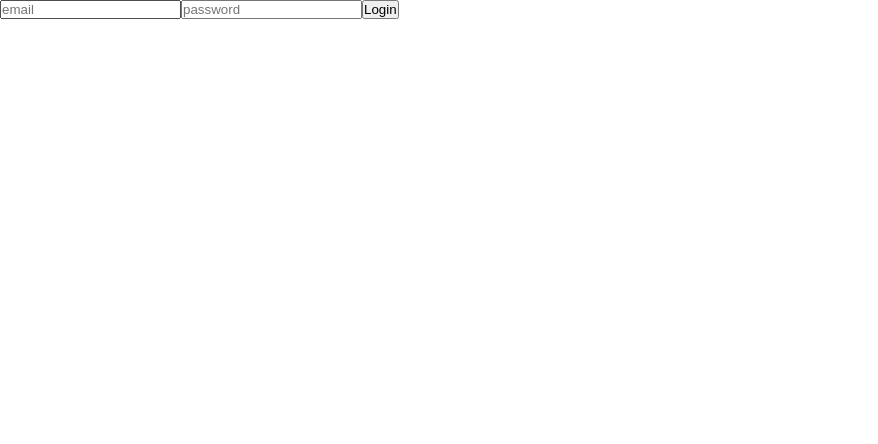
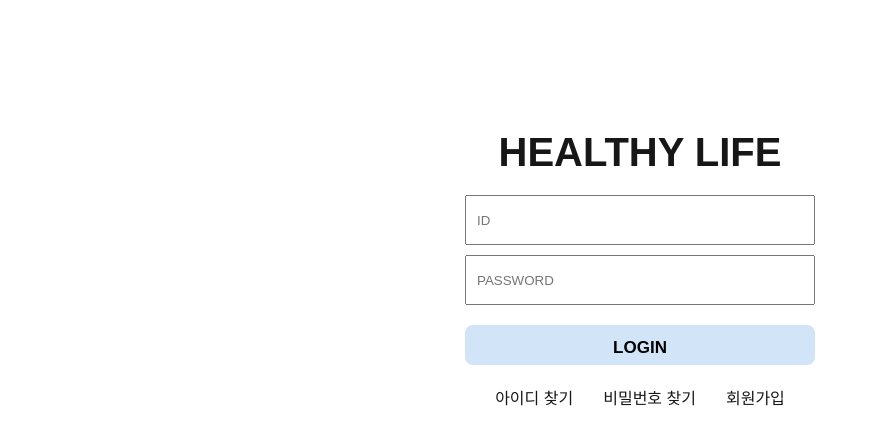
Before and after one commit to HealthyLife-project/healthylife-front, a Next.js app in the folder frontend/: page /login in a window 1280 px wide. Shown: the top 444 px of the page, without its empty margins (0-878 px from the left). Built offline with nearby package versions, Linux system fonts and the light colour scheme.

Commit message:
fix  : 로그인 화면 css 수정

```diff
--- a/frontend/src/features/Members/LoginPage/LoginForm.tsx
+++ b/frontend/src/features/Members/LoginPage/LoginForm.tsx
@@ -3,7 +3,9 @@ import { useState } from "react";
 import { useRouter } from "next/router";
 import axios from "axios";
 import Cookies from "js-cookie";
+import clsx from "clsx";
 
+//로그인 컴포넌트
 export default function LoginPage() {
   const [email, setEmail] = useState("");
   const [password, setPassword] = useState("");
@@ -33,20 +35,34 @@ export default function LoginPage() {
 
   return (
     <>
-      <LoginPageStyled>
-        <div className="login-page-container">
-          <div>
+      <LoginPageStyled className={clsx("main-wrap")}>
+        <div className="main-logo">HEALTHY LIFE</div>
+        <div className="login-form">
+          <div className="login-container">
+            <div className="login-inputs">
               <input
                 type="text"
-              placeholder="email"
+                placeholder="ID"
+                className="id-input"
                 onChange={(event) => setEmail(event.target.value)}
               />
+
               <input
                 type="text"
-              placeholder="password"
+                placeholder="PASSWORD"
+                className="password-input"
                 onChange={(event) => setPassword(event.target.value)}
               />
-            <button onClick={handleLogin}>Login</button>
+            </div>
+
+            <button className="login-btn" onClick={handleLogin}>
+              LOGIN
+            </button>
+          </div>
+          <div className="login-sub-container">
+            <div>아이디 찾기</div>
+            <div>비밀번호 찾기</div>
+            <div>회원가입</div>
           </div>
         </div>
       </LoginPageStyled>
--- a/frontend/src/features/Members/LoginPage/styled.tsx
+++ b/frontend/src/features/Members/LoginPage/styled.tsx
@@ -1,3 +1,67 @@
 import styled from "styled-components";
 
-export const LoginPageStyled = styled.div``;
+//로그인 페이지 css
+export const LoginPageStyled = styled.div`
+  &.main-wrap {
+    display: flex;
+    flex-direction: column;
+    max-width: 1280px;
+    width: 100%;
+    height: 100%;
+    margin: 0px auto;
+    align-items: center;
+    justify-content: center;
+
+    .main-logo {
+      font-size: 40px;
+      font-weight: bold;
+      cursor: pointer;
+      margin-top: 130px;
+      margin-bottom: 20px;
+    }
+    .login-container {
+      display: flex;
+      flex-direction: column;
+      justify-content: center;
+      align-items: center;
+
+      .login-inputs {
+        display: flex;
+        flex-direction: column;
+        gap: 10px;
+        margin-bottom: 20px;
+
+        .id-input,
+        .password-input {
+          width: 350px;
+          height: 50px;
+          padding: 10px;
+        }
+      }
+
+      .login-btn {
+        width: 100%;
+        height: 40px;
+        padding: 13px 20px;
+        border-radius: 8px;
+        background-color: #d2e4f8;
+        box-sizing: border-box;
+        border: none;
+        font-size: 17px;
+        font-weight: bolder;
+        cursor: pointer;
+      }
+    }
+
+    .login-sub-container {
+      display: flex;
+      margin-top: 20px;
+      gap: 30px;
+      align-items: center;
+      justify-content: center;
+    }
+    .login-sub-container > div {
+      cursor: pointer;
+    }
+  }
+`;
```
Also changed, not shown: frontend/src/features/MainPage/Main/index.tsx (+8 -16 lines), frontend/src/features/MainPage/Main/styled.tsx (+39 -1 lines), 1 other file (tests, documents, lock files or other folders). Lines whose indentation alone changed are shown as unchanged.
